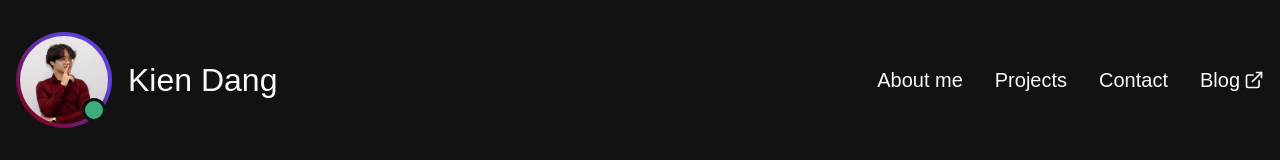
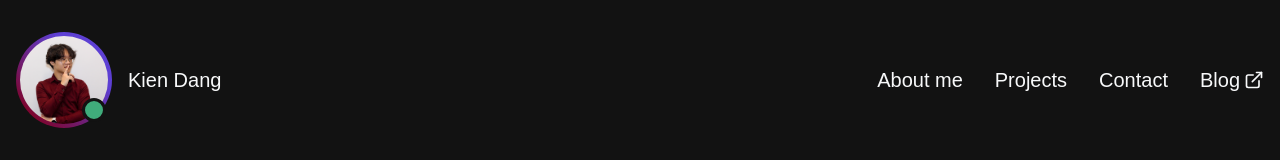
Before and after one commit to TNDKien/showcase-portfolio, a Next.js app: page / in a window 1280 px wide. Shown: the top 160 px of the page. Built offline with nearby package versions, Linux system fonts and the light colour scheme; a web font is replaced by a local one.

Commit message:
update Header.tsx

```diff
--- a/src/components/Header/Header.module.scss
+++ b/src/components/Header/Header.module.scss
@@ -103,7 +103,7 @@
 
     .name {
       font-family: "Degular Display", sans-serif;
-      font-size: clamp(16px, 3vw, 32px);
+      font-size: clamp(16px, 2vw, 20px);
       font-weight: medium;
       color: $offWhite;
     }
```
